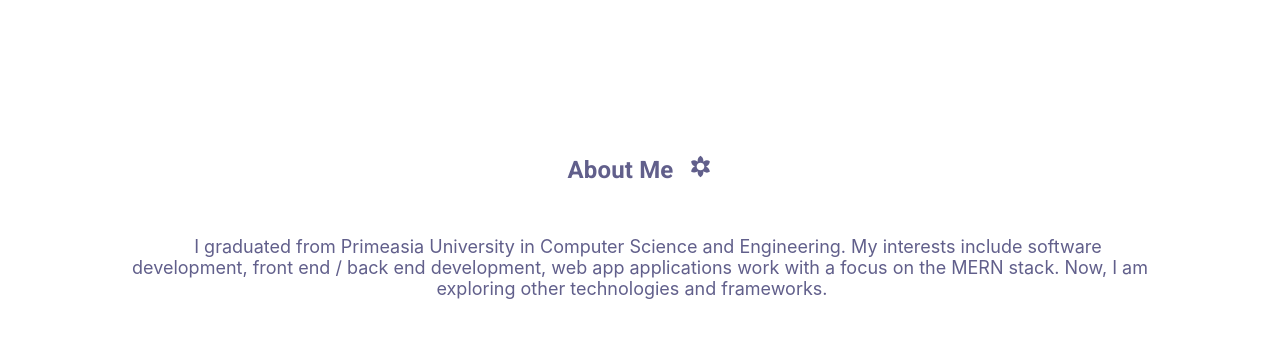
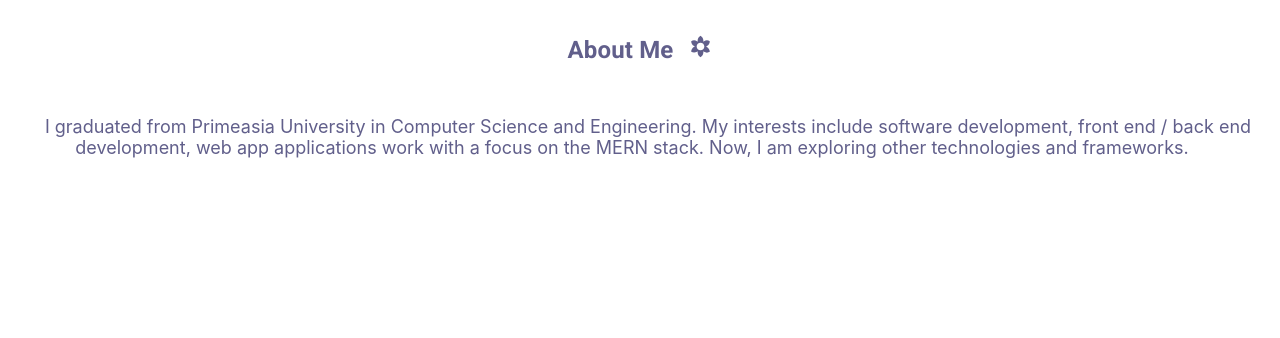
Before and after one commit to nadianewaz/Portfolio, a React (Create React App) app: page /about in a window 1280 px wide. Shown: the top 338 px of the page. Built offline with nearby package versions, Linux system fonts and the light colour scheme.

Commit message:
Fixed about

```diff
--- a/src/Component/HomePage/About/About.jsx
+++ b/src/Component/HomePage/About/About.jsx
@@ -8,7 +8,7 @@ const About = () => {
     return (
         <>
         {/* <Paper elevation={3} sx={{ m: 15, p: 8, borderRadius: 5}}>  */}
-        <Box sx={{m: 15}}>
+        <Box sx={{flexGrow: 1,mb: 15}}>
 
         <Grid container spacing={2} className='style'>
         <Grid item xs={12} sm={12} md={12}>
```
